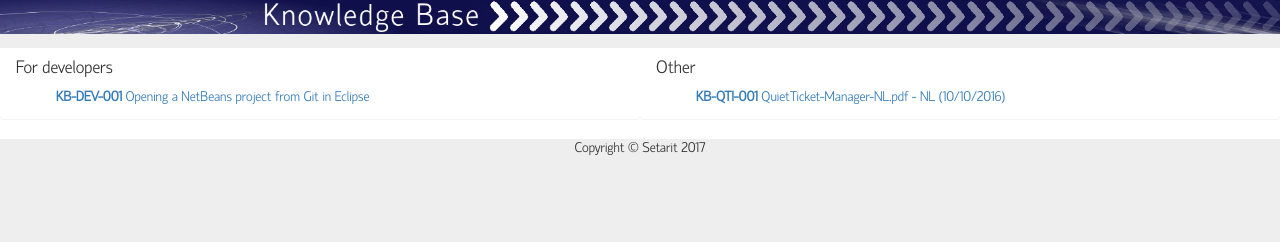
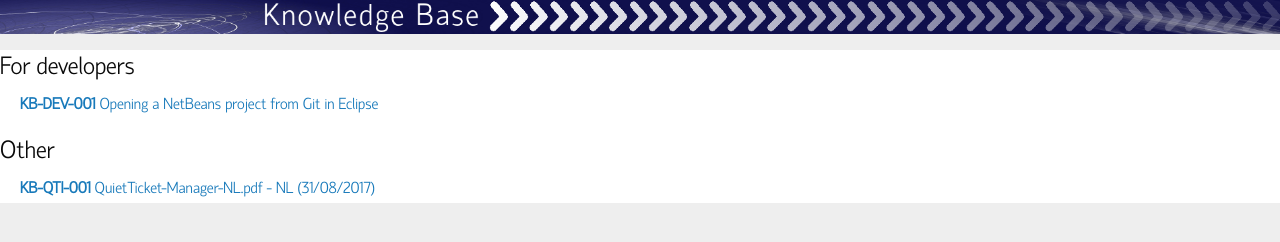
Before and after one commit to Setarit/Setarit.github.io, a plain HTML site: page KB/knowledgebase.html in a window 1280 px wide. Drawn offline with nearby package versions, Linux system fonts and the light colour scheme.

Commit message:
Update manual QT

```diff
--- a/KB/knowledgebase.html
+++ b/KB/knowledgebase.html
@@ -8,7 +8,7 @@
   	<meta name="description" content="Setarit Knowledge base">
   	<meta name="author" content="Setarit">
 
-  	<link rel="stylesheet" href="../css/bootstrap.min.css">
+  	<link rel="stylesheet" href="../css/foundation.css">
   	<link rel="stylesheet" type="text/css" href="../css/custom.css">
   	<link rel="stylesheet" href="../css/jquery-ui.min.css">
   	<link rel="shortcut icon" href="../img/square_flatLogoTest_noSlogan.png">
@@ -24,7 +24,7 @@
 
 	<!-- content -->
 	<div class="row kbList">
-		<div class="col-lg-6 panel">
+		<div class="large-6 columns panel">
 			<h4>For developers</h4>
 			<ul>
 				<li>
@@ -34,22 +34,17 @@
 				</li>
 			</ul>
 		</div>
-  		<div class="col-lg-6 columns panel">
+  		<div class="large-6 columns panel">
   			<h4>Other</h4>
 				<ul>
 					<li>
 						<a href="QuietTicket/QuietTicket-Manager-NL.pdf">
-							<strong>KB-QTI-001</strong> QuietTicket-Manager-NL.pdf - NL (10/10/2016)
+							<strong>KB-QTI-001</strong> QuietTicket-Manager-NL.pdf - NL (31/08/2017)
 						</a>
 					</li>
 				</ul>
   		</div>
 	</div>
-	<footer class="text-center">Copyright &#169; Setarit
-		<script type="text/javascript">
-			var d = new Date();
-			document.write(d.getFullYear());
-		</script></footer>
 	<!-- END content -->
 
 	<!-- Scripts -->
```
Also changed, not shown: 2 other files.
